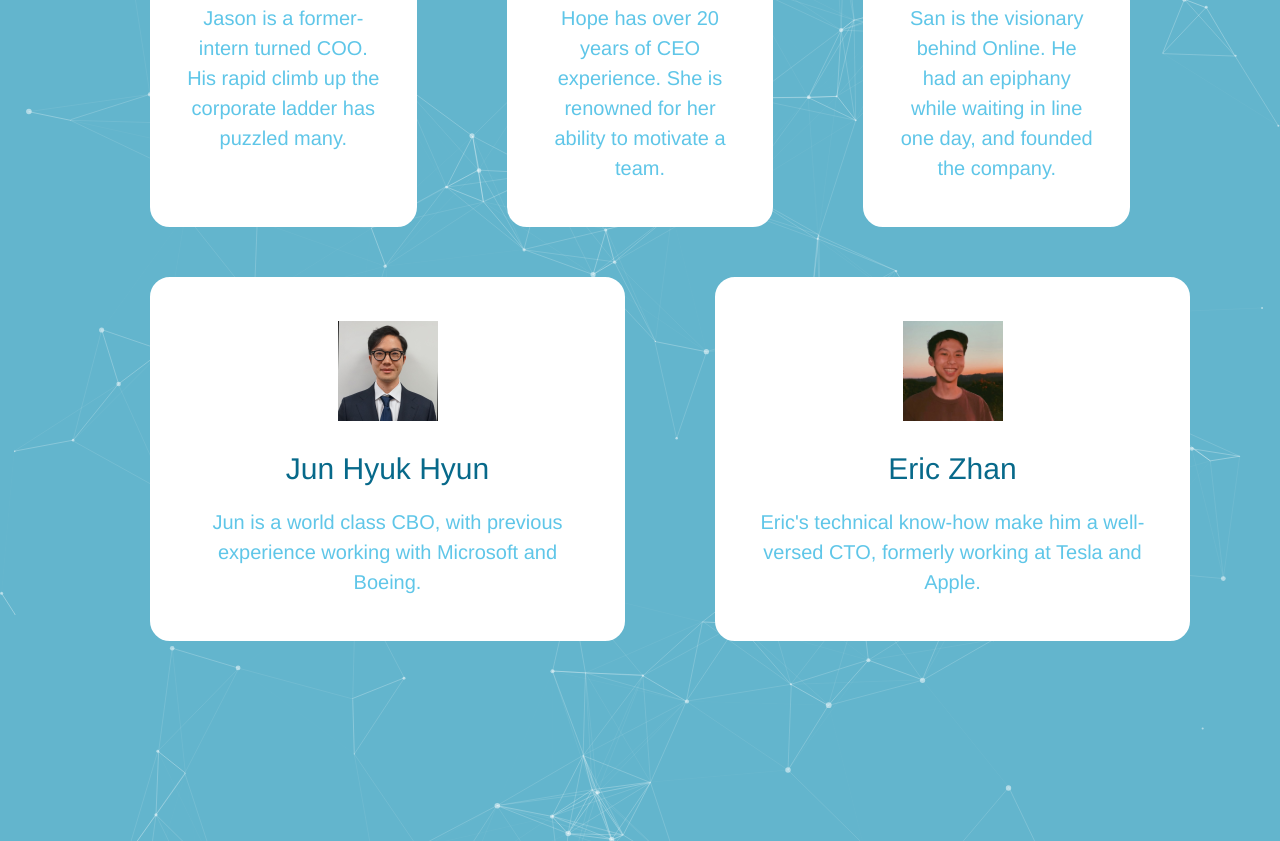
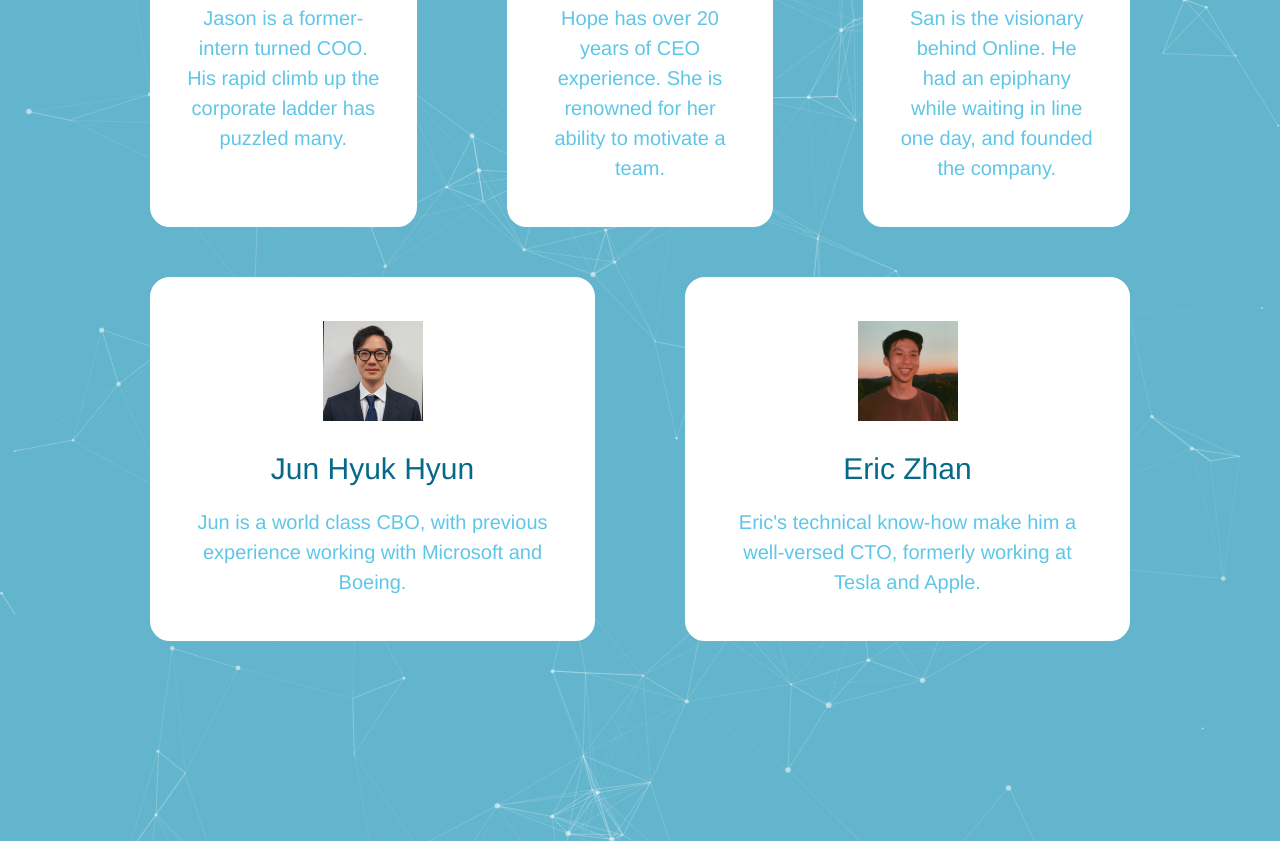
Before and after one commit to onlineusc2021/onlineusc2021.github.io, a plain HTML site: page about.html in a window 1280 px wide. Shown: the part 569-1410 px from the top of the page. Drawn offline with nearby package versions, Linux system fonts and the light colour scheme.

Commit message:
boxes aligned

```diff
--- a/about.html
+++ b/about.html
@@ -83,7 +83,7 @@
         <h1 id="header-text">Jun Hyuk Hyun</h1>
         <p id="body-text">Jun is a world class CBO, with previous experience working with Microsoft and Boeing.</p>
       </div>
-      <div class="container" style="margin-left: 90px; margin-right: 90px;">
+      <div class="container" style="margin-left: 90px; margin-right: 150px;">
         <img src="images/eric.jpeg" style="width:100px; padding-bottom: 30px;">
         <h1 id="header-text">Eric Zhan</h1>
         <p id="body-text">Eric's technical know-how make him a well-versed CTO, formerly working at Tesla and Apple.</p>
```
